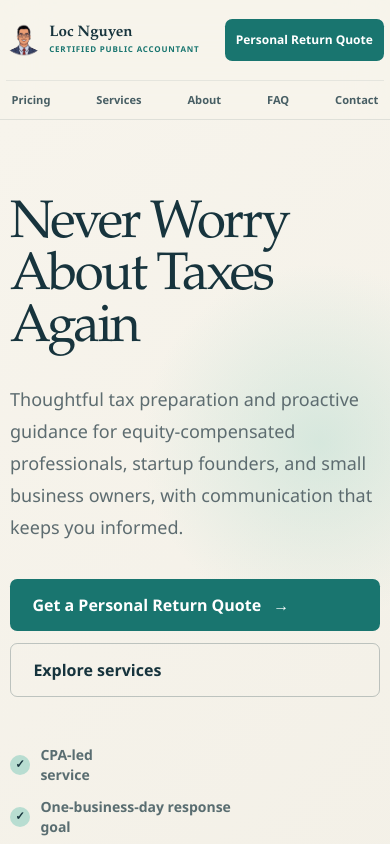
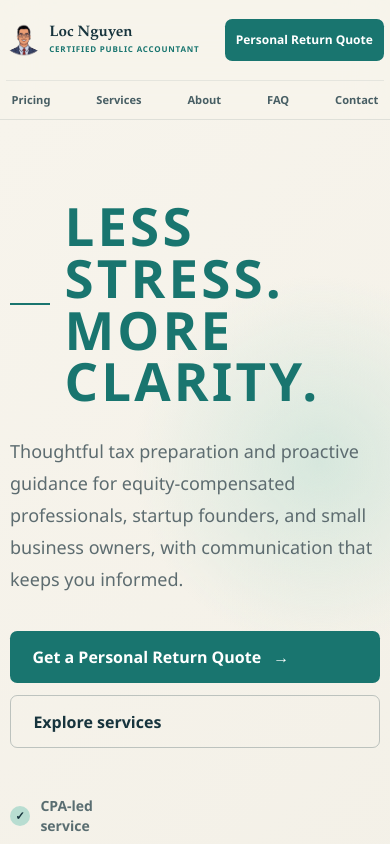
Before and after one commit to locnguyencpa/loc-nguyen-cpa-website, a Next.js app: page / in a window 390 px wide. Shown: the top 844 px of the page. Built offline with nearby package versions, Linux system fonts and the light colour scheme.

Commit message:
Refresh homepage hero statement

```diff
--- a/src/app/globals.css
+++ b/src/app/globals.css
@@ -32,6 +32,8 @@ button, input, select, textarea { font: inherit; }
 .shell { width: min(1180px, calc(100% - 2rem)); margin-inline: auto; }
 .section { padding-block: clamp(5rem, 9vw, 8rem); }
 .hero { background: radial-gradient(circle at 82% 38%, rgba(184,221,209,.5), transparent 29%), linear-gradient(135deg, #f7f4ec 0%, #f3f0e7 100%); }
+.hero-statement { display: flex; align-items: center; gap: 1.25rem; color: var(--teal); font-size: clamp(3.25rem, 7vw, 4.5rem); font-weight: 800; letter-spacing: .08em; line-height: .98; text-transform: uppercase; }
+.hero-statement::before { content: ""; width: 3.5rem; height: 2px; flex: 0 0 3.5rem; background: var(--teal); }
 .page-hero { position: relative; overflow: hidden; padding-block: 7rem; background: radial-gradient(circle at 50% 120%, rgba(184,221,209,.65), transparent 42%), var(--cream); }
 .page-hero::before { content: ""; position: absolute; width: 16rem; height: 16rem; border: 1px solid rgba(25,117,111,.15); border-radius: 999px; left: -8rem; top: -8rem; }
 .eyebrow { display: flex; align-items: center; gap: .75rem; color: var(--teal); font-size: .75rem; font-weight: 750; letter-spacing: .19em; text-transform: uppercase; }
@@ -113,7 +115,8 @@ button, input, select, textarea { font: inherit; }
 
 @media (max-width: 640px) {
   .shell { width: min(100% - 1.25rem, 1180px); }
-  .hero h1 { font-size: 3.3rem; }
+  .hero-statement { gap: .9rem; font-size: 3.3rem; letter-spacing: .06em; }
+  .hero-statement::before { width: 2.5rem; flex-basis: 2.5rem; }
   .pricing-card { padding: 1.5rem; }
   .bookkeeping-pricing-card { align-items: stretch; flex-direction: column; padding: 1.5rem; }
   .bookkeeping-pricing-action { min-width: 0; }
--- a/src/app/page.tsx
+++ b/src/app/page.tsx
@@ -8,8 +8,8 @@ export default function Home() {
       <section className="hero overflow-hidden">
         <div className="shell grid min-h-[720px] items-center gap-16 py-20 lg:grid-cols-[1.1fr_.9fr]">
           <div className="relative z-10">
-            <h1 className="max-w-3xl font-serif text-6xl leading-[.98] tracking-[-.045em] text-navy sm:text-7xl">
-              Never Worry About Taxes Again
+            <h1 className="hero-statement max-w-3xl">
+              Less stress. More clarity.
             </h1>
             <p className="mt-7 max-w-xl text-lg leading-8 text-slate">
               Thoughtful tax preparation and proactive guidance for equity-compensated
```
